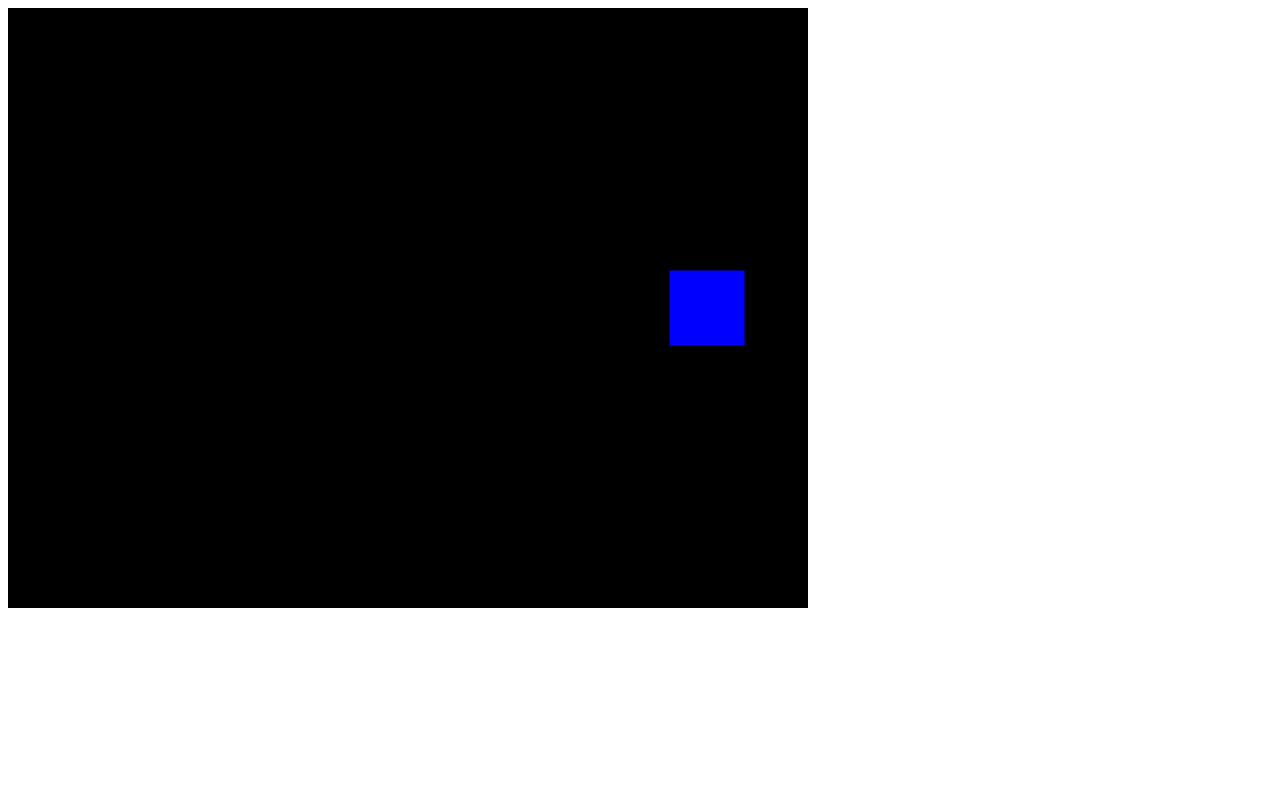
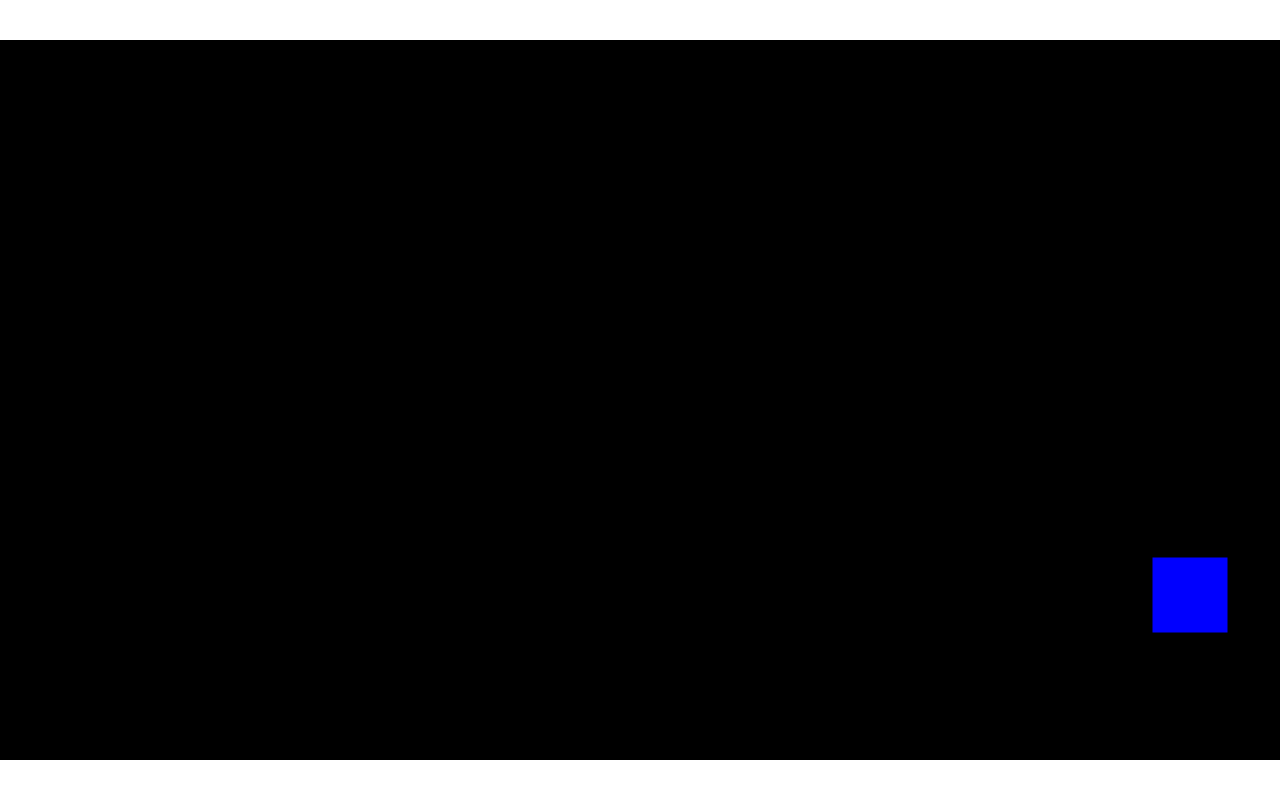
Before and after one commit to SamRod33/some_game, a plain HTML site: page web/index.html in a window 1280 px wide. Drawn offline with Linux system fonts and the light colour scheme.

Commit message:
Implement rect bouncing, make command to open site locally, and centered canvas

```diff
--- a/web/bounce.js
+++ b/web/bounce.js
@@ -7,13 +7,28 @@ class Bounce extends Phaser.Scene {
     this.shape = {
       "rect": this.add.rectangle(screenWidth / 2, screenHeight / 2, 75, 75, 0x0000ff),
       "velocity": {
-        "x": 1,
-        "y": 0
-      }
+        "x": 10,
+        "y": 5
+      },
+      "dummy": 100,
+      "x_lt": 0 + 75 / 2,
+      "x_gt": screenWidth - 75 / 2,
+      "y_lt": 0 + 75 / 2,
+      "y_gt": screenHeight - 75 / 2
     };
   }
 
   update() {
+    this.moveObjWithLimit(this.shape.rect, this.shape.velocity);
+  }
+
+  moveObjWithLimit(obj, velocity) {
+    if (this.shape.rect.x < this.shape.x_lt || this.shape.rect.x > this.shape.x_gt) {
+      this.shape.velocity.x *= -1;
+    }
+    if (this.shape.rect.y < this.shape.y_lt || this.shape.rect.y > this.shape.y_gt) {
+      this.shape.velocity.y *= -1;
+    }
     this.moveObj(this.shape.rect, this.shape.velocity);
   }
 
--- a/web/game.js
+++ b/web/game.js
@@ -1,6 +1,6 @@
 // make constant.js file
-const screenWidth = 800;
-const screenHeight = 600;
+const screenWidth = 1280;
+const screenHeight = 720;
 
 var config = {
   type: Phaser.AUTO,
--- a/web/index.html
+++ b/web/index.html
@@ -4,6 +4,7 @@
 <head>
   <meta charset="utf-8">
   <title>Some Game</title>
+  <link rel="stylesheet" href="style.css">
   <script src="phaser.min.js"></script>
   <script type="text/javascript" src="bounce.js"></script>
   <script type="text/javascript" src="game.js"></script>
--- /dev/null
+++ b/web/style.css
@@ -0,0 +1,7 @@
+canvas {
+  position: fixed;
+  top: 50%;
+  left: 50%;
+  /* bring your own prefixes */
+  transform: translate(-50%, -50%);
+}
```
Also changed, not shown: 1 other file.
